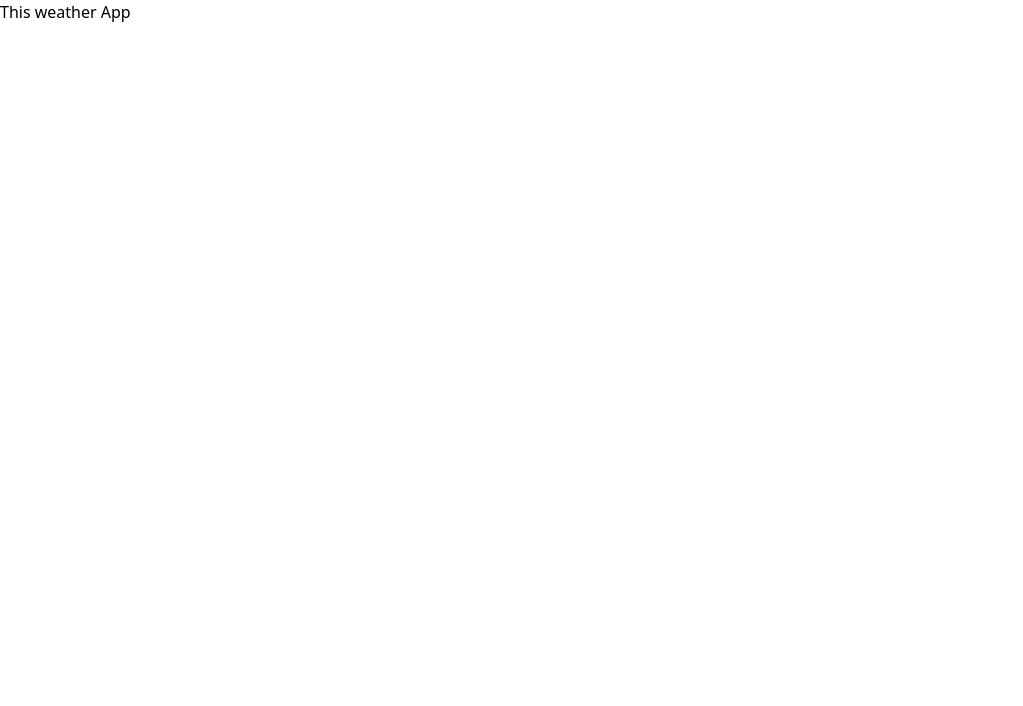
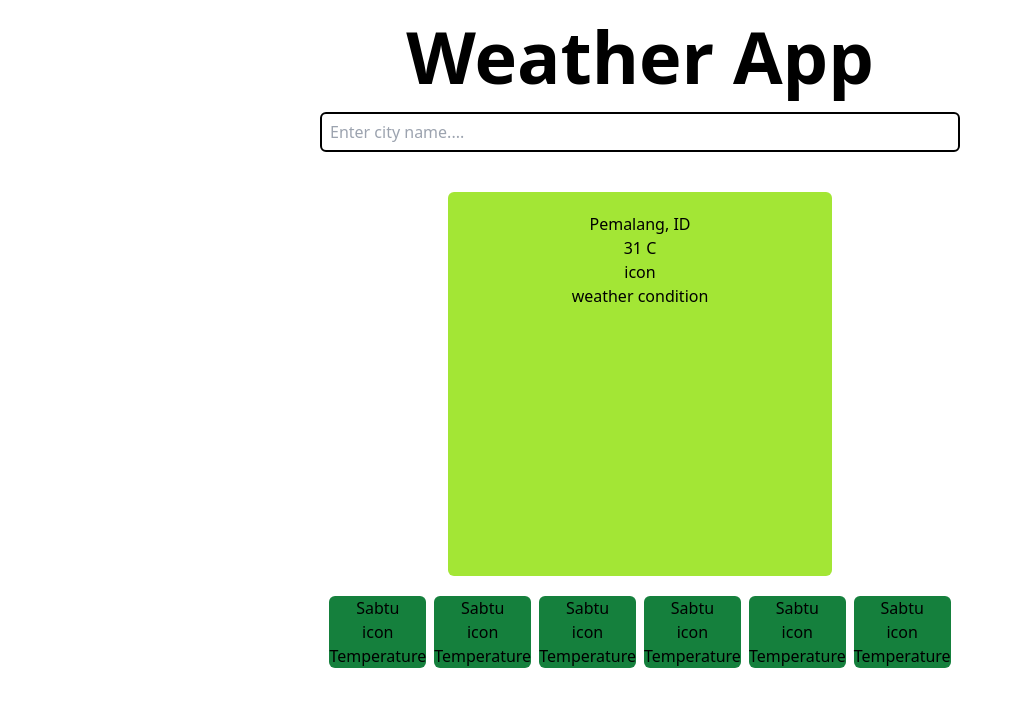
Before and after one commit to bimodwilaksono/weather-app, a React (Vite) app: page / in a window 1280 px wide. Shown: the top 706 px of the page, without its empty margins (0-1023 px from the left). Built offline with nearby package versions, Linux system fonts and the light colour scheme.

Commit message:
add function for fetching data from api

```diff
--- a/src/App.jsx
+++ b/src/App.jsx
@@ -1,12 +1,49 @@
-import { useState } from 'react'
+import { useState } from "react";
+import Search from "./components/Search";
+import Main from "./components/Main";
 
 function App() {
+    const [city, setCity] = useState(null);
+    const [cityDetail, setCityDetail] = useState(null);
+    const [forecast, setForecast] = useState(null);
 
-  return (
-    <div className="App">
-      This weather App
-    </div>
-  )
+    const getCity = async (city) => {
+        fetch(
+            `${import.meta.env.VITE_BASE_URL}/locations/v1/cities/search?apikey=${
+                import.meta.env.VITE_API_KEY
+            }&q=${city}`
+        )
+            .then((response) => response.json())
+            .then((response) => {
+                setCity(response);
+                getCityDetail(response[0].Key);
+                getForecastFiveDays(response[0].Key);
+            })
+            .catch((error) => console.error(error));
+    };
+    const getCityDetail = async (id) => {
+        fetch(`${import.meta.env.VITE_BASE_URL}/currentconditions/v1/${id}?apikey=${import.meta.env.VITE_API_KEY}`)
+            .then((response) => response.json())
+            .then((response) => setCityDetail(response))
+            .catch((error) => console.error(error));
+    };
+    const getForecastFiveDays = async (id) => {
+        fetch(
+            `${import.meta.env.VITE_BASE_URL}/forecasts/v1/daily/5day/${id}?apikey=${
+                import.meta.env.VITE_API_KEY
+            }&metric=${true}`
+        )
+            .then((response) => response.json())
+            .then((response) => setForecast(response))
+            .catch((error) => console.error(error));
+    };
+    return (
+        <div className='App'>
+            <div className='text-7xl font-semibold text-center mt-5'>Weather App</div>
+            <Search getCity={getCity} />
+            <Main city={city} cityDetail={cityDetail} forecast={forecast} />
+        </div>
+    );
 }
 
-export default App
+export default App;
```
